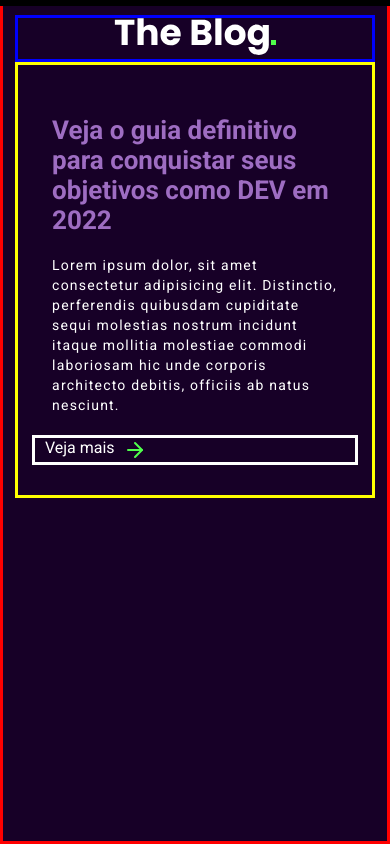
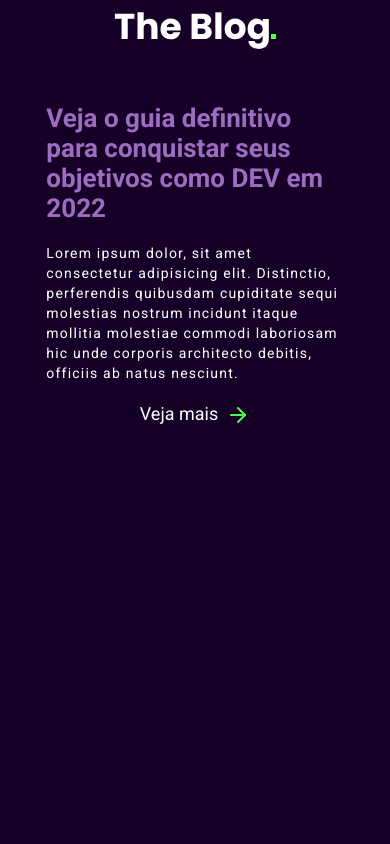
Before and after one commit to Danielgsouza/rocket-blog, a plain HTML site: page index.html in a window 390 px wide. Shown: the top 844 px of the page. Drawn offline with Linux system fonts and the light colour scheme.

Commit message:
Atualização 1

```diff
--- a/css/style.scss
+++ b/css/style.scss
@@ -49,7 +49,6 @@ header{
         display: flex;
         justify-content: space-around;
         min-width: 320px;
-        border: solid blue;
 
         .logotipo{
             img{
@@ -62,7 +61,6 @@ header{
         .menu {
             cursor: pointer;
             display: flex;
-            border: solid;
 
             a {
                 text-decoration: none;
@@ -81,7 +79,6 @@ header{
         width: 100%;
         min-height: 50vh;
         display: inline-flex;
-        border: solid yellow;
         padding: 4%;
         gap: 60px;
 
@@ -94,15 +91,12 @@ header{
             }
 
             #main-photo{
-                border: solid red;
                 width: 100%;
                 object-fit: cover;
             }
         }
         span {
-            color: var(--white);
-            font: 400 18px var(--font-roboto);
-            gap: 8px;
+
 
         }
     }
@@ -188,10 +182,12 @@ aside {
 }
 
 #veja-mais {
-    border: solid;
     display: flex;
     font-size: 16px;
     padding: 0 3%;
+    color: var(--white);
+    font: 400 18px var(--font-roboto);
+    gap: 8px;
 
     img {
         gap: 8px;
@@ -206,7 +202,6 @@ aside {
         text-align: center;
     }
     header {
-        border: solid red;
         height: 100vh;
         .logotipo {
             display: block;
@@ -241,6 +236,9 @@ aside {
     }
     p{
         font-size: 14px;
+    }
+    #veja-mais {
+        justify-content: center;
     }
 
     header {
@@ -288,7 +286,6 @@ aside {
     }
 
     section.background {
-
         width: 100%;
         object-fit: cover;
         flex-wrap: wrap;
@@ -296,7 +293,6 @@ aside {
     }
 
     aside {
-        border: solid;
         flex: 2;
         width: 100%;
         object-fit: cover;
```
Also changed, not shown: css/style.css, 1 other file.
